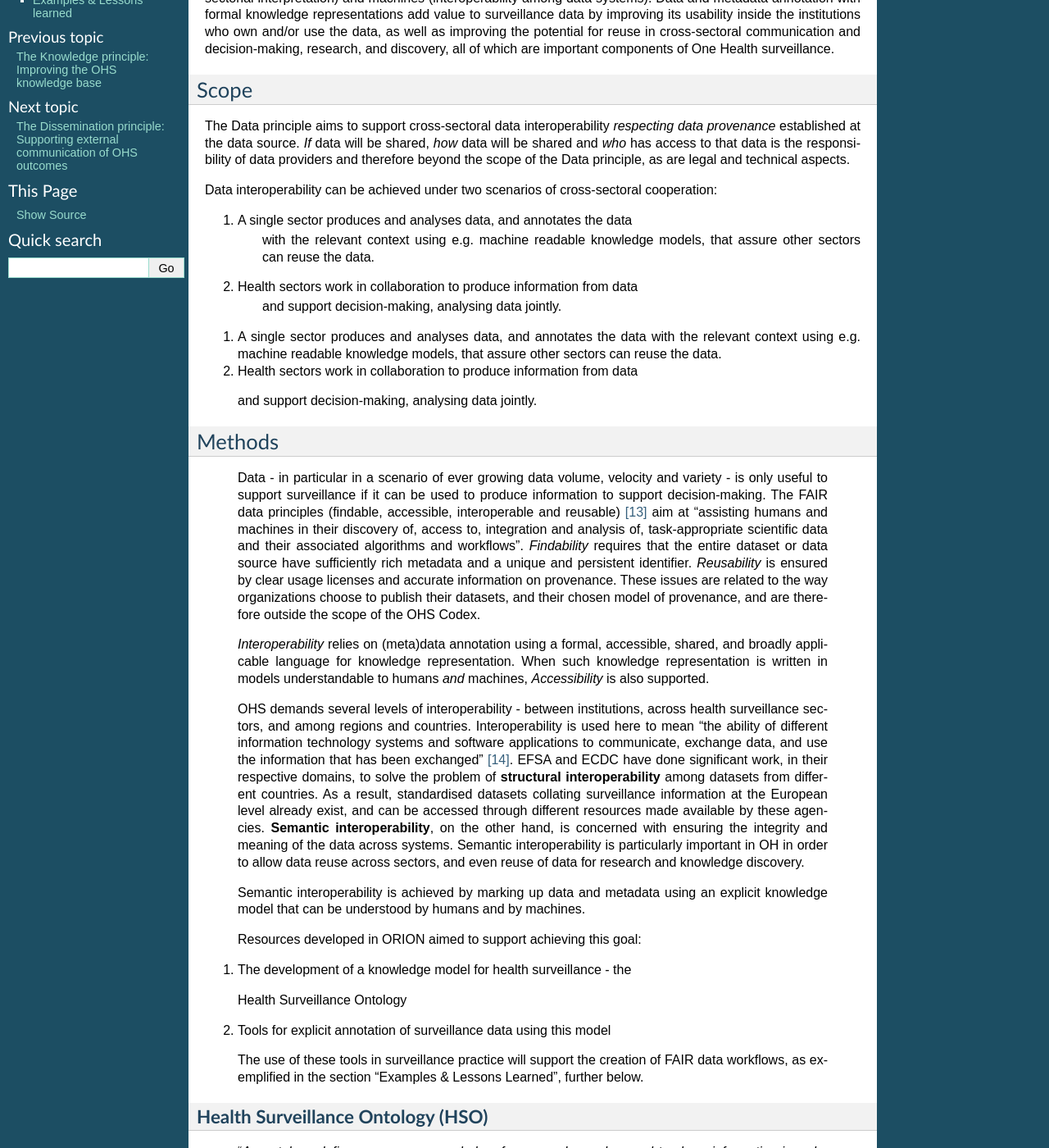
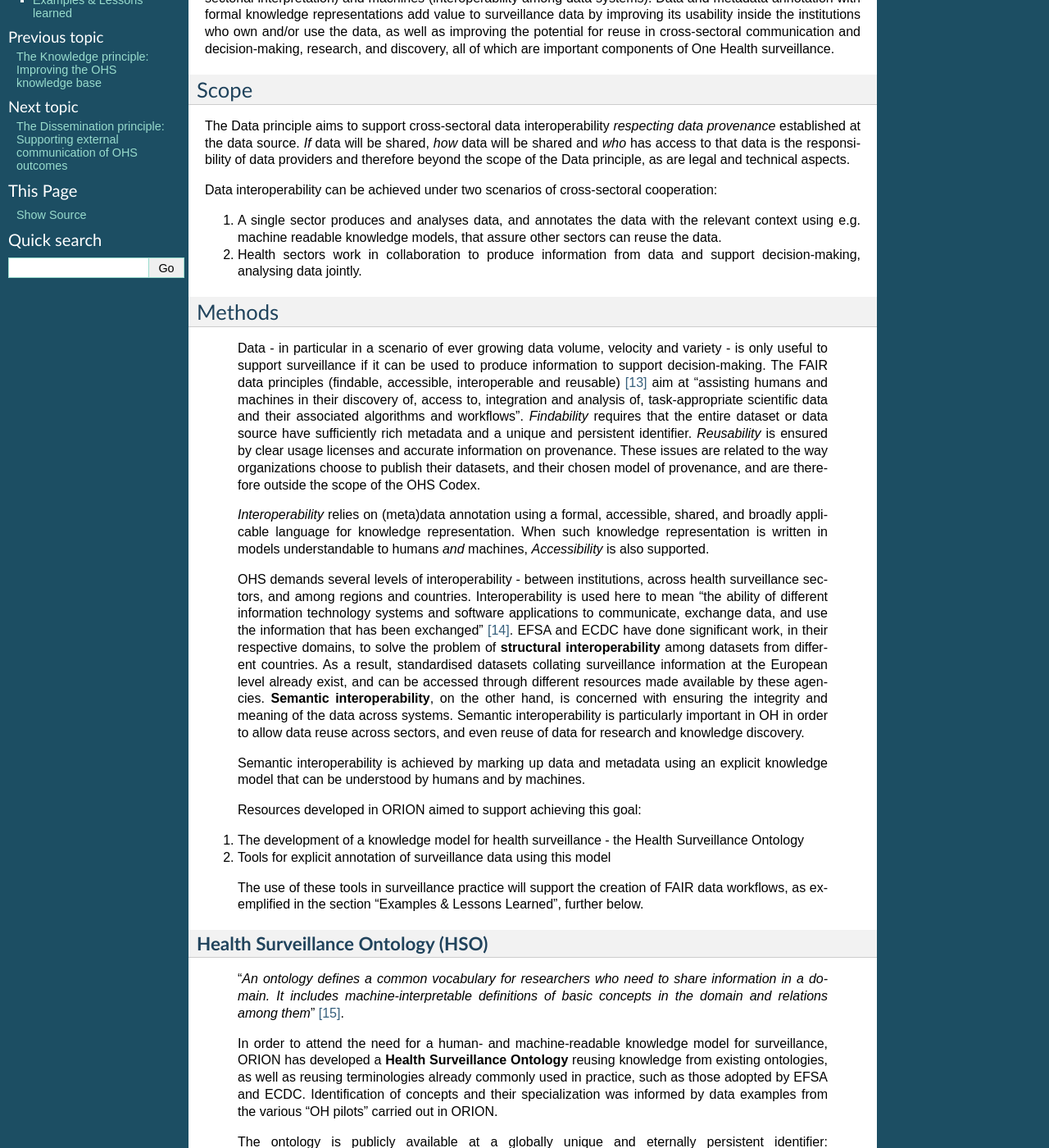
Before and after one commit to EJP-ORION/OH-Surveillance-Codex, a Sphinx documentation site: the page built from docs/4-the-data-principle.rst, in a window 1280 px wide and 1400 px high, scrolled down 242 px. Shown: the whole window at 82% size. Built offline with Sphinx 7.4.7, drawn with Linux system fonts in a browser that asks for light colours.

Commit message:
Format update

```diff
--- a/docs/4-the-data-principle.rst
+++ b/docs/4-the-data-principle.rst
@@ -30,19 +30,9 @@ scope of the Data principle, as are legal and technical aspects.
 Data interoperability can be achieved under two scenarios of
 cross-sectoral cooperation:
 
-1) A single sector produces and analyses data, and annotates the data
-      with the relevant context using e.g. machine readable knowledge
-      models, that assure other sectors can reuse the data.
-
-2) Health sectors work in collaboration to produce information from data
-      and support decision-making, analysing data jointly.
-
 (1) A single sector produces and analyses data, and annotates the data with the relevant context using e.g. machine readable knowledge models, that assure other sectors can reuse the data.
 
-(2) Health sectors work in collaboration to produce information from data
-   and support decision-making, analysing data jointly.
-
-
+(2) Health sectors work in collaboration to produce information from data and support decision-making, analysing data jointly.
 
 
 Methods
@@ -92,8 +82,7 @@ Methods
 
    Resources developed in ORION aimed to support achieving this goal:
 
-(1) The development of a knowledge model for health surveillance - the
-   Health Surveillance Ontology
+(1) The development of a knowledge model for health surveillance - the Health Surveillance Ontology
 
 (2) Tools for explicit annotation of surveillance data using this model
 
```
